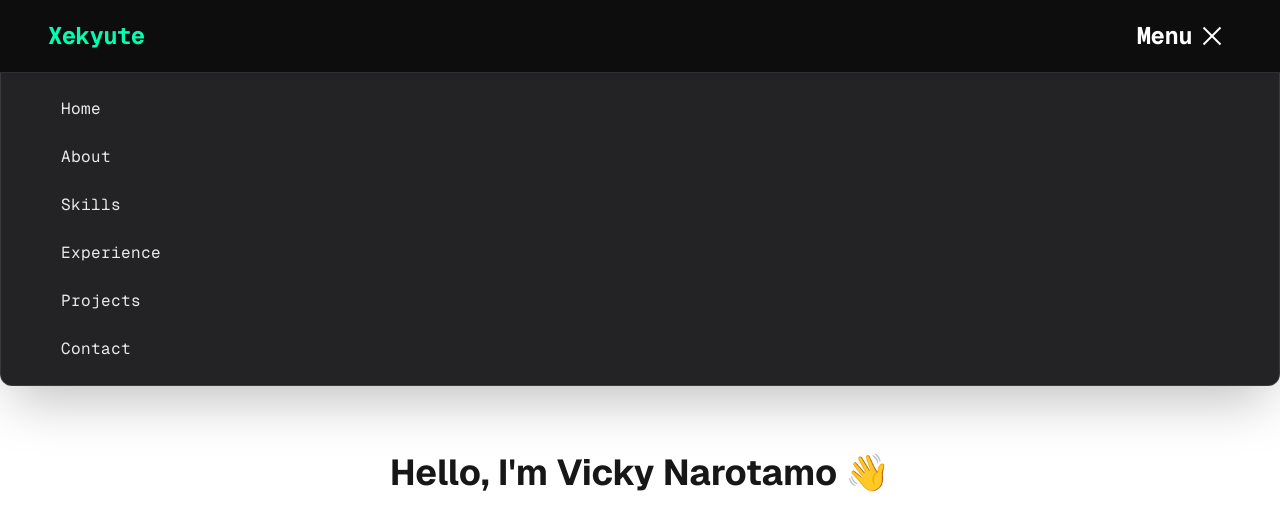
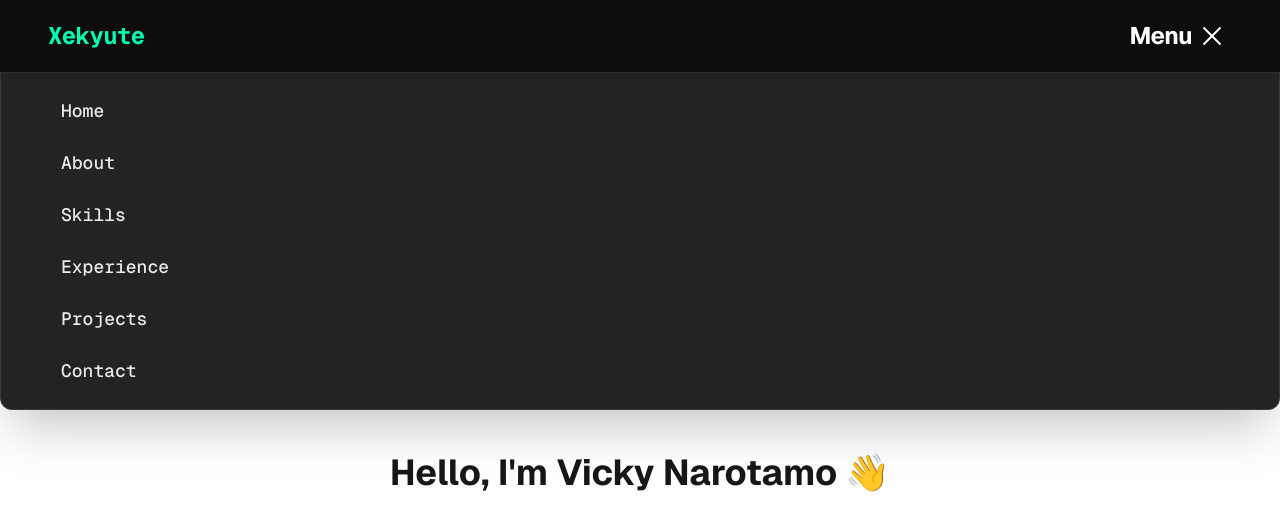
Before and after one commit to Xekyute/Web-Portfolio, a Next.js app: page / in a window 1280 px wide. Both pictures are taken after a click on the button "Menu". Shown: the top 530 px of the page. Built offline with nearby package versions, Linux system fonts and the light colour scheme.

Commit message:
Fonts
Choosing between Sans / Mono

```diff
--- a/src/app/layout.tsx
+++ b/src/app/layout.tsx
@@ -13,9 +13,9 @@ export default function RootLayout({
   children,
 }: Readonly<{ children: React.ReactNode }>) {
   return (
-    <html lang="en" className={GeistMono.variable}>
-      {/* Use className (not only variable) to force Geist Sans */}
-      <body className={`${GeistSans.className} font-sans antialiased`}>
+    <html lang="en" className={`${GeistSans.variable} ${GeistMono.variable}`}>
+      {/* Only set the *class mapping* here (font-sans), not the font directly */}
+      <body className="font-sans antialiased">
         <Header />
         {children}
       </body>
--- a/src/components/Header.tsx
+++ b/src/components/Header.tsx
@@ -1,12 +1,13 @@
 "use client";
 
 import React, { useEffect, useRef, useState } from "react";
-import Link from "next/link"; // 👈 client-side navigation
-
-// Stagger delay: 0ms, 60ms, 120ms...
+import Link from "next/link";
+import { GeistSans } from "geist/font/sans";
+import { GeistMono } from "geist/font/mono";
+// Stagger delay for list items: 0ms, 60ms, 120ms...
 const itemDelay = (i: number) => `${i * 60}ms`;
 
-const Header = () => {
+const Header: React.FC = () => {
   const [isMenuOpen, setIsMenuOpen] = useState(false);
   const [hasFinePointer, setHasFinePointer] = useState(false);
 
@@ -45,13 +46,14 @@ const Header = () => {
 
   // Close on Escape
   useEffect(() => {
-    const onKeyDown = (e: KeyboardEvent) =>
-      e.key === "Escape" && setIsMenuOpen(false);
+    const onKeyDown = (e: KeyboardEvent) => {
+      if (e.key === "Escape") setIsMenuOpen(false);
+    };
     window.addEventListener("keydown", onKeyDown);
     return () => window.removeEventListener("keydown", onKeyDown);
   }, []);
 
-  // ---- pointer-leave-downward logic (with 4px threshold) ----
+  // --- leave-downward logic (with 4px buffer) ---
   const clearCloseTimer = () => {
     if (closeTimerRef.current != null) {
       window.clearTimeout(closeTimerRef.current);
@@ -64,8 +66,7 @@ const Header = () => {
   const handlePointerLeave = (e: React.PointerEvent) => {
     if (!hasFinePointer) return;
     const headerBottom = headerRef.current?.getBoundingClientRect().bottom ?? 0;
-    const y = e.clientY;
-    if (y > headerBottom + 4) {
+    if (e.clientY > headerBottom + 4) {
       clearCloseTimer();
       closeTimerRef.current = window.setTimeout(
         () => setIsMenuOpen(false),
@@ -73,12 +74,11 @@ const Header = () => {
       );
     }
   };
-  // -----------------------------------------------------------
+  // ------------------------------------------------
 
-  // ---- focus trap inside panel while open -------------------
+  // Focus trap inside panel while open
   const onPanelKeyDown = (e: React.KeyboardEvent) => {
     if (!isMenuOpen || e.key !== "Tab") return;
-
     const panel = panelRef.current;
     if (!panel) return;
 
@@ -104,7 +104,6 @@ const Header = () => {
       last.focus();
     }
   };
-  // -----------------------------------------------------------
 
   return (
     <header
@@ -116,10 +115,10 @@ const Header = () => {
       {/* Top bar (brand + toggle) */}
       <div className="max-w-3xl md:max-w-5xl lg:max-w-7xl mx-auto px-4 flex w-full items-center justify-between">
         <div className="flex shrink-0 items-center">
-          {/* Brand goes Home via client-side nav */}
+          {/* Brand → Home (client-side) */}
           <Link
             href="/"
-            className="text-xl md:text-2xl font-bold tracking-tight text-brand-light font-mono hover:opacity-80 transition-opacity"
+            className={`text-xl md:text-2xl font-bold tracking-tight text-brand-light hover:opacity-80 transition-opacity ${GeistMono.className}`}
             aria-label="Home"
             onClick={() => setIsMenuOpen(false)}
           >
@@ -136,16 +135,18 @@ const Header = () => {
           aria-expanded={isMenuOpen}
           aria-controls={panelId}
         >
-          <span className="text-xl md:text-2xl font-bold tracking-tight font-mono">
+          <span className="text-xl md:text-2xl font-bold tracking-tight">
             Menu
           </span>
           <span className="relative block w-6 h-4">
+            {/* top bar */}
             <span
               className={[
                 "absolute left-1/2 w-6 h-0.5 bg-current -translate-x-1/2 transition-all duration-300 ease-in-out",
                 isMenuOpen ? "top-1/2 -translate-y-1/2 rotate-45" : "top-0",
               ].join(" ")}
             />
+            {/* bottom bar */}
             <span
               className={[
                 "absolute left-1/2 w-6 h-0.5 bg-current -translate-x-1/2 transition-all duration-300 ease-in-out",
@@ -171,7 +172,7 @@ const Header = () => {
         />
       )}
 
-      {/* Dropdown panel: same for desktop & mobile */}
+      {/* Dropdown panel */}
       <div
         ref={panelRef}
         id={panelId}
@@ -193,7 +194,9 @@ const Header = () => {
       >
         <div className="max-w-3xl md:max-w-5xl lg:max-w-7xl mx-auto px-4 md:px-6 lg:px-8">
           <nav aria-label="Primary">
-            <ul className="p-3">
+            <ul className={`p-3 ${GeistMono.className}`}>
+              {" "}
+              {/* dropdown in mono */}
               {[
                 { href: "/", label: "Home" },
                 { href: "/about", label: "About" },
@@ -222,7 +225,7 @@ const Header = () => {
                     className={[
                       "block rounded-lg px-4 py-3 text-left text-white/90",
                       "hover:bg-brand-dark hover:text-brand-light focus:outline-none",
-                      "font-mono tracking-wide",
+                      "text-lg font-medium", // ⟵ sans like vx6Fid
                     ].join(" ")}
                     tabIndex={isMenuOpen ? 0 : -1}
                     onClick={() => setIsMenuOpen(false)}
```
